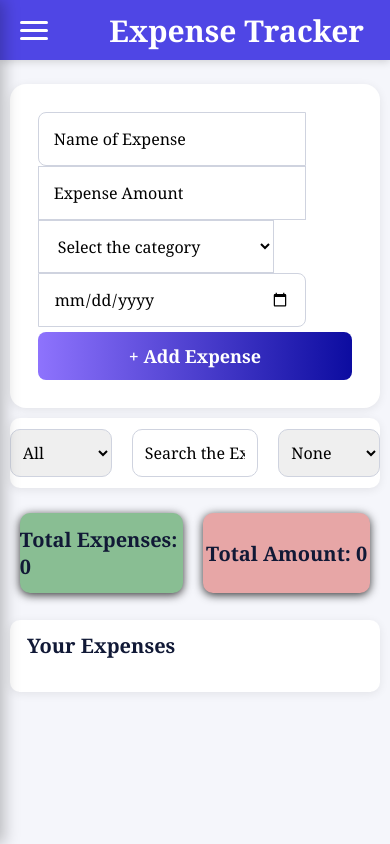
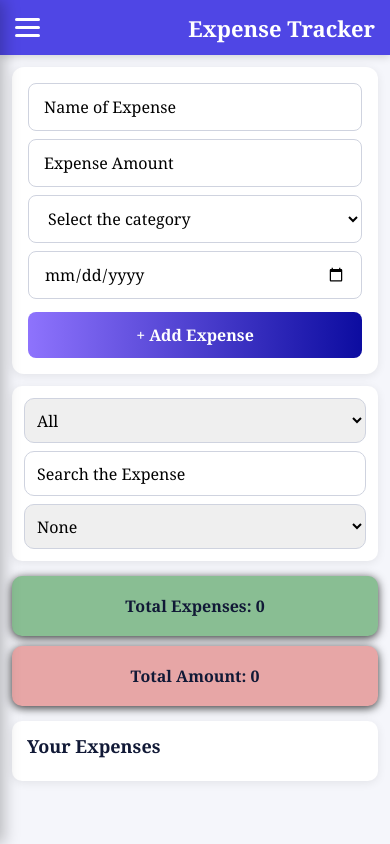
Before and after one commit to TCYokesh/expense-tracker, a React (Vite) app: page / in a window 390 px wide. Built offline with nearby package versions, Linux system fonts and the light colour scheme.

Commit message:
added mobile view

```diff
--- a/src/App.css
+++ b/src/App.css
@@ -154,12 +154,6 @@ body{
     padding: 28px;
     box-shadow: 0 2px 10px rgba(0, 0, 0, 0.08);
 }
-
-/* .input{
-    height: 44px;
-    width: 250px;
-    padding: 0 15px;
-} */
 .input,
 .category{
     height: 52px;
@@ -432,7 +426,6 @@ body{
 }
 .exp-label {
     display: block;
-
     width: 100%;
     height: 60px;
     margin-top: 0;
@@ -445,3 +438,399 @@ body{
     top: 0;
     z-index: 10;
 }
+
+/* ================================
+   TABLET / SMALL LAPTOP
+   Max-width: 950px
+================================ */
+
+@media (max-width: 950px) {
+
+    .input-field {
+        width: 92%;
+        padding: 22px;
+    }
+
+    .input,
+    .category {
+        width: calc(25% - 5px);
+        min-width: 0;
+    }
+
+    .filter-section {
+        width: 92%;
+        gap: 12px;
+    }
+
+    .ftr-exp,
+    .srt-exp,
+    .srh-exp {
+        width: 30%;
+        min-width: 0;
+    }
+
+    .exp-summary {
+        width: 92%;
+    }
+
+    .total-expenses,
+    .total-expense {
+        font-size: 17px;
+        margin: 10px 6px;
+    }
+
+    .exp-list {
+        width: 92%;
+    }
+
+    .expense-items {
+        width: 95%;
+        max-height: 250px;
+    }
+
+    .list {
+        grid-template-columns: 1fr 120px 120px 140px auto auto;
+        column-gap: 10px;
+        padding: 8px;
+    }
+
+    .list span:nth-child(2) {
+        font-size: 14px;
+    }
+
+    .list span:nth-child(3) {
+        padding: 6px 12px;
+        font-size: 14px;
+    }
+
+    .list span:nth-child(4) {
+        font-size: 13px;
+    }
+
+    .edit-btn,
+    .delete-btn {
+        padding: 0 10px;
+        font-size: 13px;
+    }
+
+    .edit-icon,
+    .delete-icon {
+        width: 14px;
+        height: 14px;
+        margin-right: 3px;
+    }
+}
+
+/* ================================
+   MOBILE
+   Max-width: 650px
+================================ */
+
+@media (max-width: 650px) {
+
+    html,
+    body {
+        width: 100%;
+        min-height: 100%;
+        overflow-x: hidden;
+    }
+
+    body {
+        overflow-y: auto;
+    }
+
+    /* =========================
+       HEADER
+    ========================= */
+
+    .header {
+        width: 100%;
+        height: 55px;
+    }
+
+    .header nav {
+        width: 100%;
+        padding: 0 15px;
+        box-sizing: border-box;
+    }
+
+    .menu {
+        width: 25px;
+        margin-right: 12px;
+    }
+
+    .bar {
+        width: 25px;
+        height: 3px;
+    }
+
+    .header h1 {
+        position: static;
+        margin-left: auto;
+        font-size: 22px;
+    }
+
+
+    /* =========================
+       SIDE NAV
+    ========================= */
+
+    .side-nav {
+        width: 260px;
+        left: -260px;
+    }
+
+    .side-nav.open {
+        left: 0;
+    }
+
+
+    /* =========================
+       FORM
+    ========================= */
+
+    .input-field {
+        width: calc(100% - 24px);
+        margin: 12px auto;
+        padding: 16px;
+        border-radius: 12px;
+        box-sizing: border-box;
+    }
+
+    .input,
+    .category {
+        width: 100%;
+        height: 48px;
+        margin-bottom: 8px;
+        box-sizing: border-box;
+
+        border-radius: 8px !important;
+    }
+
+    .add-btn {
+        width: 100%;
+        margin-top: 5px;
+    }
+
+    .add-btn .btn {
+        width: 100%;
+        height: 46px;
+        font-size: 16px;
+    }
+
+
+    /* =========================
+       FILTER
+    ========================= */
+
+    .filter-section {
+        width: calc(100% - 24px);
+        height: auto;
+
+        margin: 10px auto;
+        padding: 12px;
+
+        display: flex;
+        flex-direction: column;
+        gap: 8px;
+
+        box-sizing: border-box;
+    }
+
+    .ftr-exp,
+    .srt-exp,
+    .srh-exp {
+        width: 100%;
+        height: 45px;
+
+        box-sizing: border-box;
+        margin: 0;
+    }
+
+
+    /* =========================
+       SUMMARY
+    ========================= */
+
+    .exp-summary {
+        width: calc(100% - 24px);
+
+        display: flex;
+        flex-direction: column;
+
+        margin: 10px auto;
+        gap: 0;
+    }
+
+    .total-expenses,
+    .total-expense {
+        width: 100%;
+        height: 60px;
+
+        flex: none;
+
+        margin: 5px 0;
+
+        box-sizing: border-box;
+
+        font-size: 16px;
+    }
+
+
+    /* =========================
+       EXPENSE CONTAINER
+    ========================= */
+
+    .exp-list {
+        width: calc(100% - 24px);
+
+        margin: 10px auto;
+
+        border-radius: 10px;
+
+        box-sizing: border-box;
+    }
+
+    .expense-items {
+        width: 100%;
+
+        max-width: none;
+        max-height: 400px;
+
+        margin: 0;
+        padding: 0 10px 10px;
+
+        box-sizing: border-box;
+
+        overflow-y: auto;
+        overflow-x: hidden;
+    }
+
+
+    /* =========================
+       YOUR EXPENSES
+    ========================= */
+
+    .exp-label {
+        width: 100%;
+        height: 50px;
+
+        display: flex;
+        align-items: center;
+
+        padding: 0 5px;
+
+        font-size: 18px;
+
+        background-color: white;
+
+        position: sticky;
+        top: 0;
+
+        z-index: 10;
+    }
+
+
+    /* =========================
+       EXPENSE CARD
+    ========================= */
+
+    .list {
+        width: 100%;
+        min-height: 0;
+
+        margin: 8px 0;
+        padding: 12px;
+
+        box-sizing: border-box;
+
+        display: grid;
+
+        /*
+            Name
+            Amount
+            Category
+            Date
+            Edit
+            Delete
+        */
+
+        grid-template-columns: 1fr 1fr;
+        grid-template-rows: auto auto auto;
+
+        gap: 10px;
+
+        border-radius: 10px;
+    }
+
+
+    /* Expense name */
+
+    .list span:nth-child(1) {
+        grid-column: 1 / 3;
+
+        font-size: 17px;
+
+        overflow: hidden;
+        text-overflow: ellipsis;
+        white-space: nowrap;
+    }
+
+
+    /* Amount */
+
+    .list span:nth-child(2) {
+        font-size: 15px;
+
+        display: flex;
+        align-items: center;
+    }
+
+
+    /* Category */
+
+    .list span:nth-child(3) {
+        padding: 5px 10px;
+
+        font-size: 13px;
+
+        text-align: center;
+
+        overflow: hidden;
+        text-overflow: ellipsis;
+    }
+
+
+    /* Date */
+
+    .list span:nth-child(4) {
+        grid-column: 1 / 3;
+
+        font-size: 13px;
+    }
+
+
+    /* Buttons */
+
+    .edit-btn,
+    .delete-btn {
+        width: 100%;
+        height: 38px;
+
+        padding: 0 8px;
+
+        font-size: 13px;
+
+        display: flex;
+        justify-content: center;
+        align-items: center;
+    }
+
+    .edit-icon,
+    .delete-icon {
+        width: 14px;
+        height: 14px;
+
+        margin-right: 4px;
+    }
+}
```
